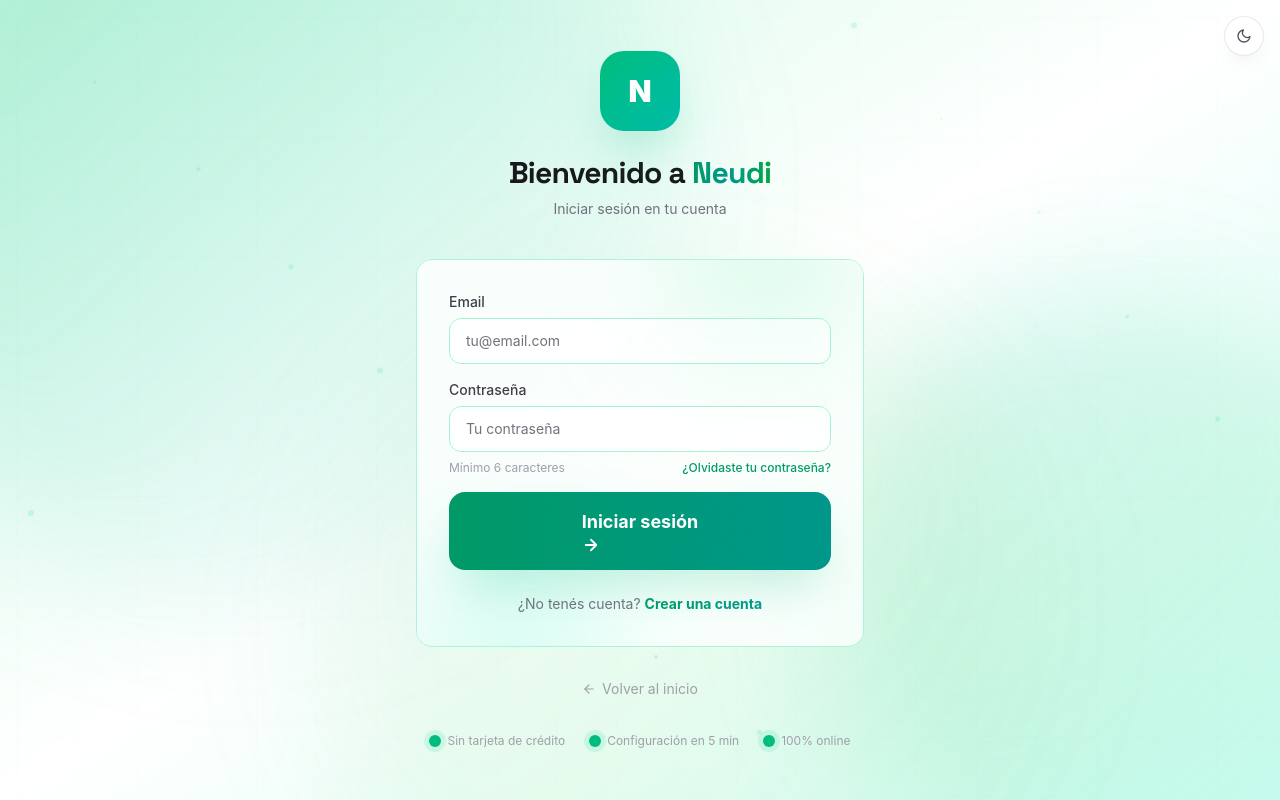
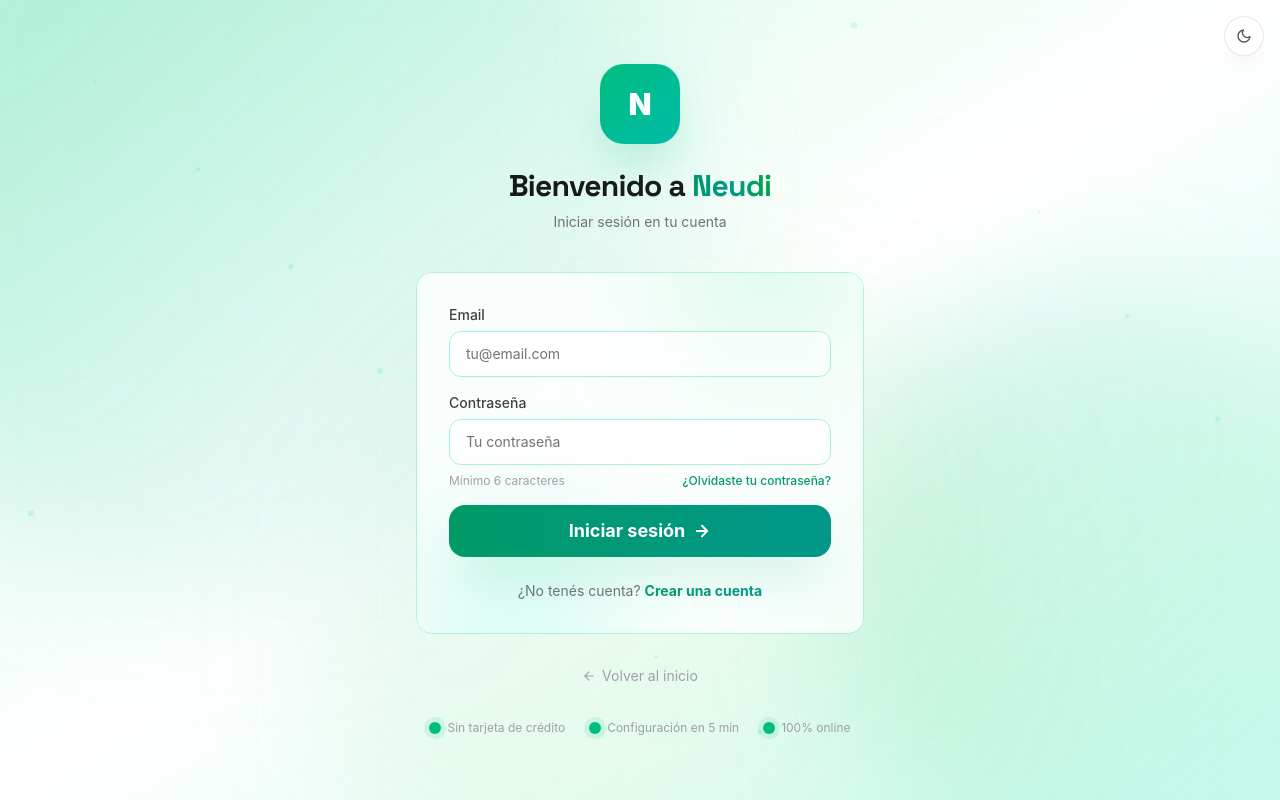
Before and after one commit to neudiweb/neudi, a React (Vite) app: page /neudi/login in a window 1280 px wide. Built offline with nearby package versions, Linux system fonts and the light colour scheme; no server answers.

Commit message:
fix: login Iniciar sesión button arrow inline, match height

```diff
--- a/src/pages/auth/LoginPage.tsx
+++ b/src/pages/auth/LoginPage.tsx
@@ -126,10 +126,10 @@ function ShimmerButton({ children, onClick, className = '', disabled = false }:
     <button
       onClick={onClick}
       disabled={disabled}
-      className={`group relative inline-flex items-center justify-center gap-2.5 rounded-2xl bg-gradient-to-r from-emerald-600 to-teal-600 px-9 py-4 text-lg font-bold text-white shadow-2xl shadow-emerald-500/25 transition-all duration-500 hover:shadow-emerald-500/40 hover:scale-105 active:scale-100 overflow-hidden disabled:opacity-50 disabled:cursor-not-allowed disabled:hover:scale-100 ${className}`}
+      className={`group relative inline-flex items-center justify-center gap-2.5 rounded-2xl bg-gradient-to-r from-emerald-600 to-teal-600 px-9 py-3 text-lg font-bold text-white shadow-2xl shadow-emerald-500/25 transition-all duration-500 hover:shadow-emerald-500/40 hover:scale-105 active:scale-100 overflow-hidden disabled:opacity-50 disabled:cursor-not-allowed disabled:hover:scale-100 ${className}`}
     >
       <span className="absolute inset-0 bg-gradient-to-r from-transparent via-white/20 to-transparent -translate-x-full group-hover:translate-x-full transition-transform duration-1000 ease-out" />
-      <span className="relative z-10">{children}</span>
+      <span className="relative z-10 flex items-center gap-2">{children}</span>
     </button>
   );
 }
```
